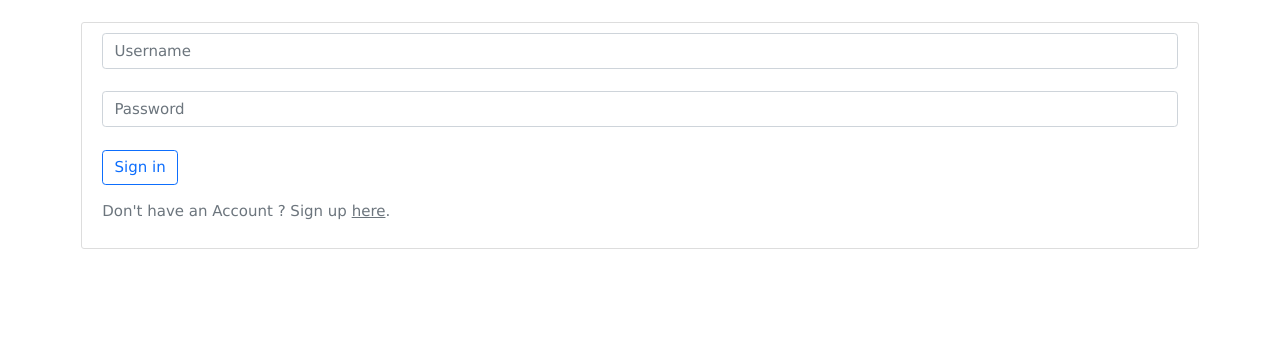
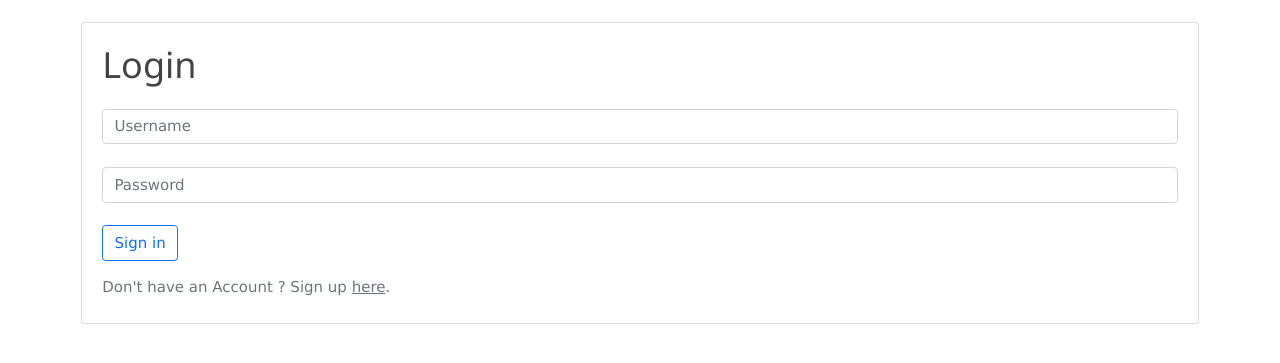
Before and after one commit to BooleanMasterr/Commerce, a Django app: page /users/login/ in a window 1280 px wide. Shown: the part 53-416 px from the top of the page. Run offline with Django 3.2, Linux system fonts and the light colour scheme; some libraries are stand-ins or nearby versions.

Commit message:
added text

```diff
--- a/commerce/users/templates/users/login.html
+++ b/commerce/users/templates/users/login.html
@@ -1,6 +1,7 @@
 {% extends "auctions/layout.html" %}
 {% block content %}
 <div class="content-section mt-4">
+    <h1 class="border-bttom mb-4">Login</h1>
     <form method="post" class="form-group">
         {% csrf_token %}
         <input class="form-control" name="username" placeholder="Username">
```
Also changed, not shown: commerce/db.sqlite3.
